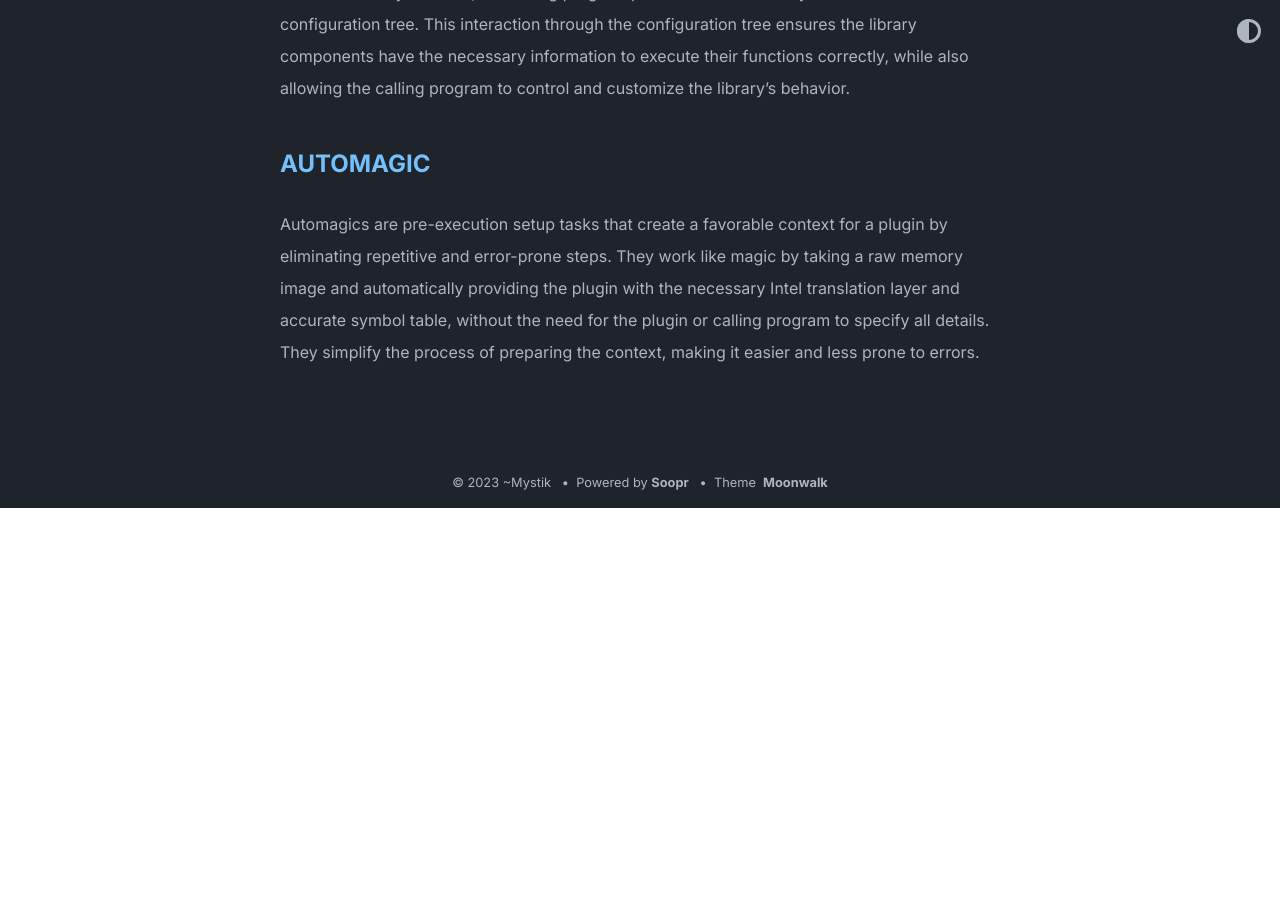
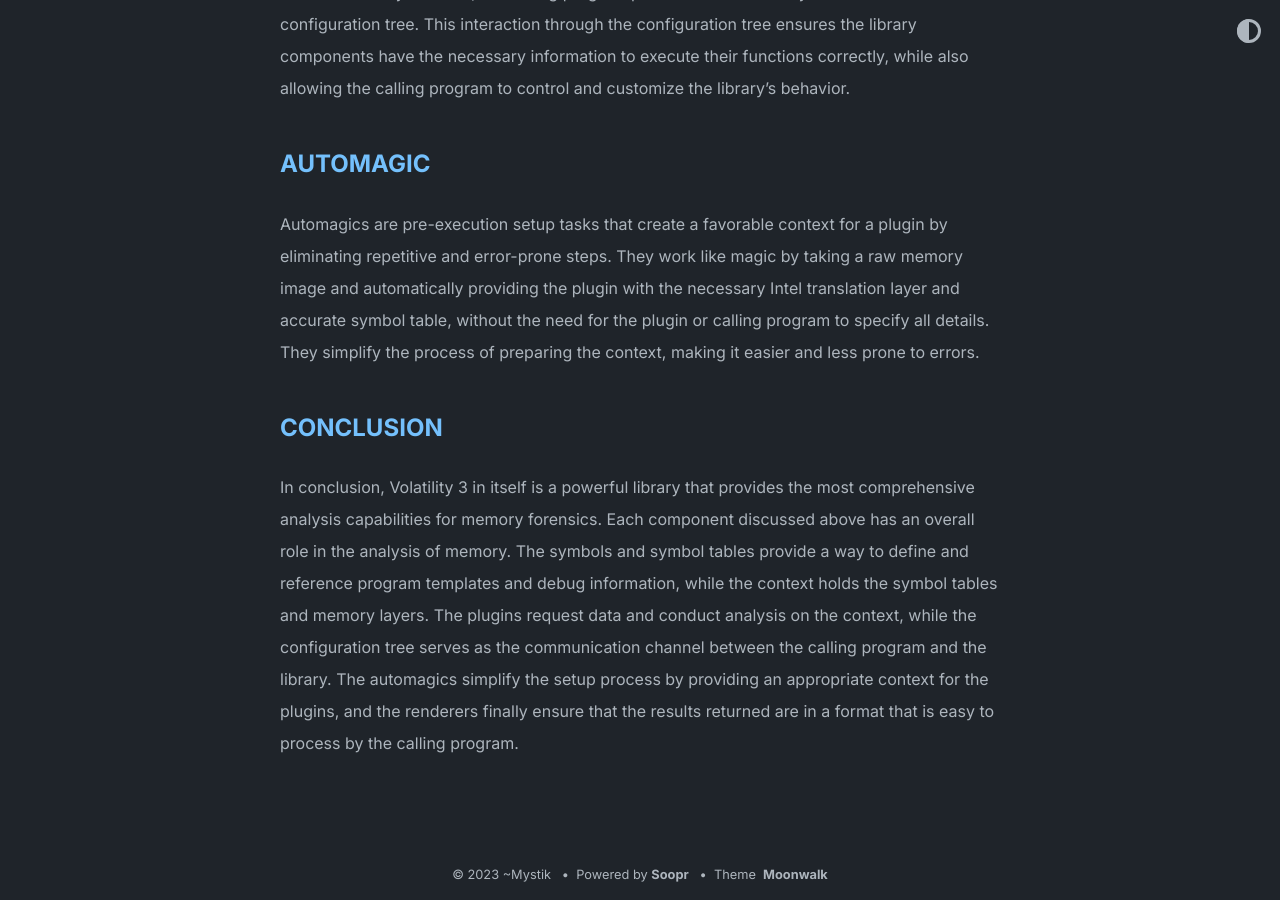
Before and after one commit to mystickev/mystickev.github.io, a Jekyll site: the page built from _posts/2023-02-05-Volatility-Under-The-Hood.md, in a window 1280 px wide and 900 px high, scrolled down 4894 px. Built offline with Jekyll 4.4.1, drawn with Linux system fonts in a browser that asks for light colours; our own code applies the rules of GitHub Pages for plain Markdown files; before the commit the page ends 5402 px from its top, so only the background shows below that; some of the changed text lies outside the part shown.

Commit message:
Update 2023-02-05-Volatility-Under-The-Hood.md

```diff
--- a/_posts/2023-02-05-Volatility-Under-The-Hood.md
+++ b/_posts/2023-02-05-Volatility-Under-The-Hood.md
@@ -79,3 +79,7 @@ When the library is called, the calling program provides the necessary informati
 ## AUTOMAGIC
 
 Automagics are pre-execution setup tasks that create a favorable context for a plugin by eliminating repetitive and error-prone steps. They work like magic by taking a raw memory image and automatically providing the plugin with the necessary Intel translation layer and accurate symbol table, without the need for the plugin or calling program to specify all details. They simplify the process of preparing the context, making it easier and less prone to errors.
+
+## CONCLUSION
+
+In conclusion, Volatility 3 in itself is a powerful library that provides the most comprehensive analysis capabilities for memory forensics. Each component discussed above has an overall role in the analysis of memory. The symbols and symbol tables provide a way to define and reference program templates and debug information, while the context holds the symbol tables and memory layers. The plugins request data and conduct analysis on the context, while the configuration tree serves as the communication channel between the calling program and the library. The automagics simplify the setup process by providing an appropriate context for the plugins, and the renderers finally ensure that the results returned are in a format that is easy to process by the calling program.
```
